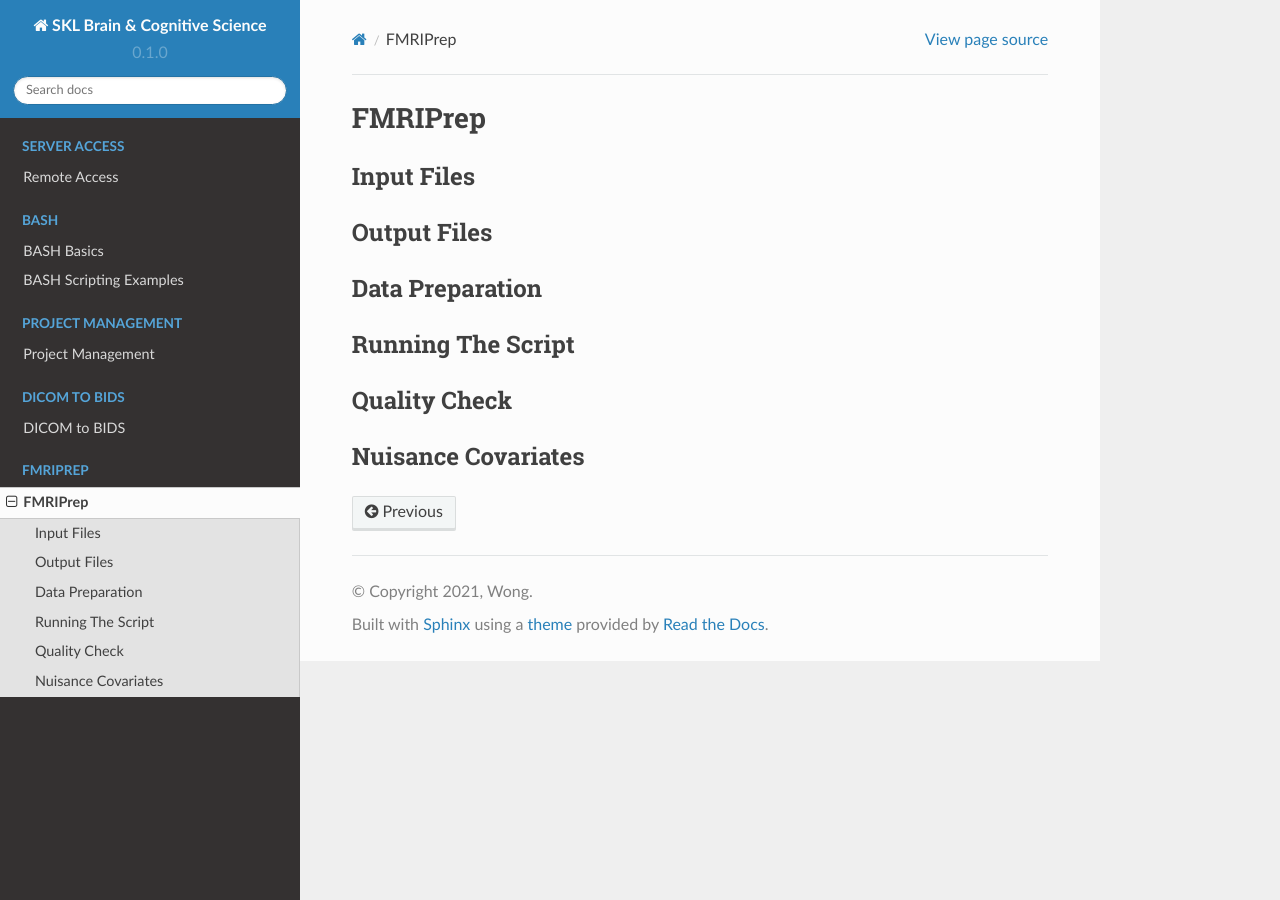
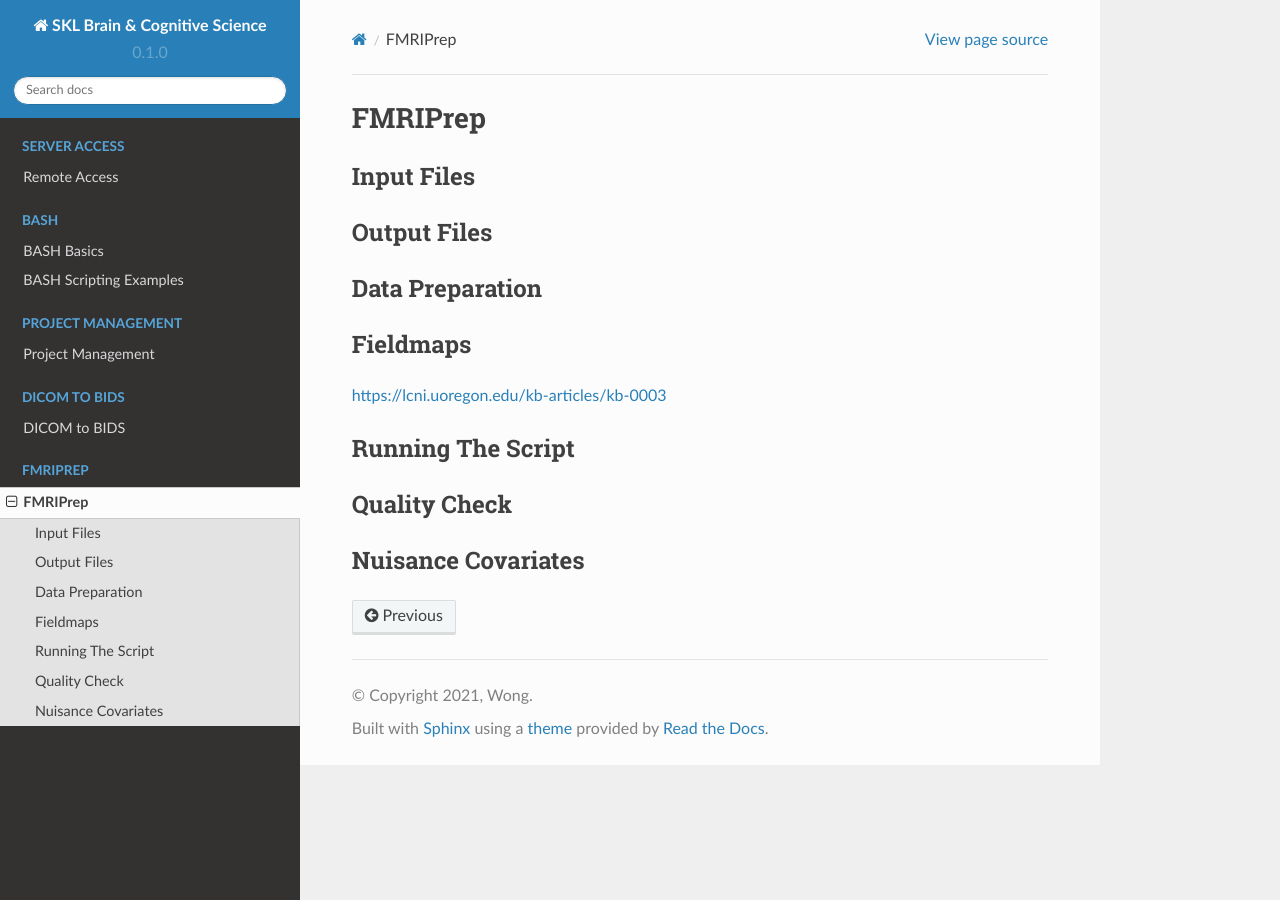
Before and after one commit to hkusklbcs/hkusklbcs, a Sphinx documentation site: the page built from docs/source/fmriprep/fmriprep.rst, in a window 1280 px wide. Built offline with Sphinx 7.4.7 and the Read the Docs theme 2.0.0, drawn with Linux system fonts in a browser that asks for light colours.

Commit message:
Update fmriprep.rst

```diff
--- a/docs/source/fmriprep/fmriprep.rst
+++ b/docs/source/fmriprep/fmriprep.rst
@@ -13,6 +13,12 @@ Data Preparation
 ****************
 
 
+Fieldmaps
+*********
+
+https://lcni.uoregon.edu/kb-articles/kb-0003
+
+
 Running The Script
 ******************
 
```
